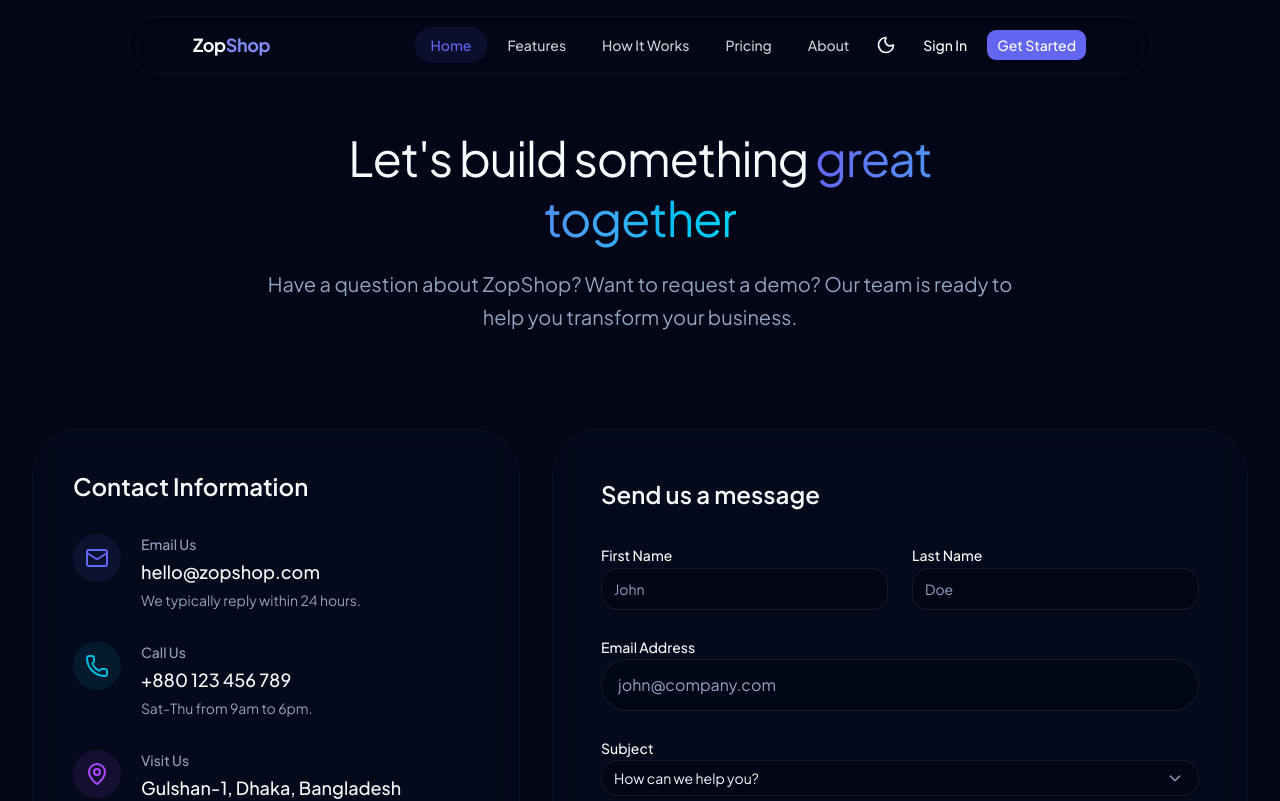
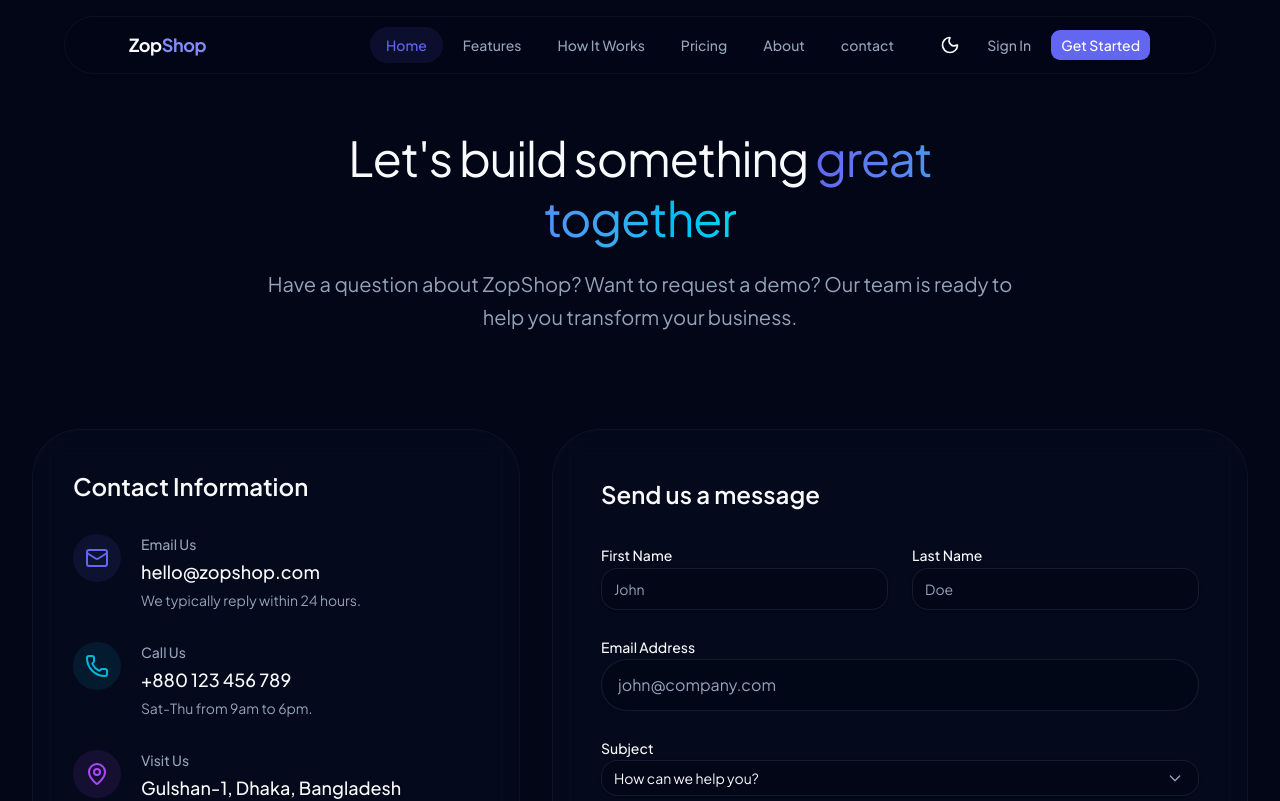
Before and after one commit to rashedulraha/zopshop-saas, a Next.js app: page /contact in a window 1280 px wide. Shown: the top 801 px of the page. Built offline with nearby package versions, Linux system fonts and the light colour scheme.

Commit message:
feat: enhance navbar with smooth framer-motion scroll and theme awareness

```diff
--- a/src/components/layout/Navbar.tsx
+++ b/src/components/layout/Navbar.tsx
@@ -2,6 +2,8 @@
 
 import { useState, useEffect } from "react";
 import Link from "next/link";
+import { usePathname } from "next/navigation";
+import { motion } from "framer-motion";
 import { Menu, X } from "lucide-react";
 import { Button } from "@/components/ui/button";
 import { cn } from "@/lib/utils";
@@ -14,12 +16,17 @@
   { name: "How It Works", href: "#how-it-works" },
   { name: "Pricing", href: "#pricing" },
   { name: "About", href: "#about" },
+  { name: "contact", href: "contact" },
 ];
 
 export function Navbar() {
   const [isOpen, setIsOpen] = useState(false);
   const [scrolled, setScrolled] = useState(false);
   const [activeSection, setActiveSection] = useState("home");
+
+  const pathname = usePathname();
+  const isHome = pathname === "/";
+  const isTransparent = isHome && !scrolled;
 
   useEffect(() => {
     const onScroll = () => setScrolled(window.scrollY > 20);
@@ -57,12 +64,24 @@
 
   return (
     <>
-      <header
+      <motion.header
+        initial={false}
+        animate={{
+          width: scrolled ? "100%" : "calc(100% - 2rem)",
+          maxWidth: scrolled ? "100%" : "72rem",
+          y: scrolled ? 0 : 16,
+          x: "-50%",
+          borderRadius: scrolled ? 0 : 32,
+        }}
+        transition={{ type: "spring", stiffness: 300, damping: 30 }}
+        style={{ top: 0 }}
         className={cn(
-          "fixed left-1/2 -translate-x-1/2 z-50 transition-all duration-300",
-          scrolled
-            ? "top-0 w-full bg-background/80 backdrop-blur-xl border-b border-border rounded-none"
-            : "top-4 w-[calc(100%-2rem)] max-w-5xl bg-transparent backdrop-blur-md border border-white/10 dark:border-white/5 rounded-full",
+          "fixed left-1/2 z-50 transition-colors duration-300",
+          isTransparent
+            ? "bg-white/10 dark:bg-black/20 backdrop-blur-2xl border border-white/20 shadow-sm"
+            : scrolled
+              ? "bg-background/80 backdrop-blur-xl border-b border-border"
+              : "bg-background/80 backdrop-blur-xl border border-border/50 shadow-sm"
         )}
       >
         {/* Container */}
@@ -70,12 +89,10 @@
           <div className="relative w-full container mx-auto flex h-14 items-center justify-between px-4 sm:px-6 lg:px-8">
             {/* Logo */}
             <Link href="/" className="flex items-center gap-2.5 shrink-0 group">
-              <span
-                className={cn(
-                  "font-bold text-lg tracking-tight",
-                  scrolled ? "text-foreground" : "text-white",
-                )}
-              >
+              <span className={cn(
+                "font-bold text-lg tracking-tight",
+                isTransparent ? "text-white" : "text-foreground"
+              )}>
                 Zop<span className="text-primary-light">Shop</span>
               </span>
             </Link>
@@ -101,9 +118,9 @@
                       "px-4 py-2 text-sm font-medium rounded-lg transition-all duration-200",
                       isActive
                         ? "text-primary bg-primary/10"
-                        : scrolled
-                          ? "text-foreground/70 hover:text-foreground hover:bg-muted/50"
-                          : "text-white/80 hover:text-white hover:bg-white/10",
+                        : isTransparent
+                          ? "text-white/80 hover:text-white hover:bg-white/10"
+                          : "text-muted-foreground hover:text-foreground hover:bg-muted/50",
                     )}
                   >
                     {link.name}
@@ -121,9 +138,9 @@
                 render={<Link href="/login" />}
                 nativeButton={false}
                 className={cn(
-                  scrolled
-                    ? ""
-                    : "text-white hover:text-white hover:bg-white/10",
+                  isTransparent
+                    ? "text-white hover:text-white hover:bg-white/10"
+                    : "text-muted-foreground hover:text-foreground hover:bg-muted/50"
                 )}
               >
                 Sign In
@@ -132,7 +149,7 @@
                 size="sm"
                 render={<Link href="/register" />}
                 nativeButton={false}
-                className="bg-primary text-primary-foreground"
+                className="bg-primary text-primary-foreground hover:bg-primary-dark"
               >
                 Get Started
               </Button>
@@ -145,9 +162,9 @@
                 variant="outline"
                 size="icon"
                 className={cn(
-                  "border-border bg-muted/50 hover:bg-muted",
-                  !scrolled &&
-                    "border-white/20 bg-white/10 text-white hover:bg-white/20",
+                  isTransparent
+                    ? "border-white/20 bg-white/10 text-white hover:bg-white/20"
+                    : "border-border bg-muted/50 hover:bg-muted text-foreground"
                 )}
                 onClick={() => setIsOpen(true)}
                 aria-label="Open menu"
@@ -157,7 +174,7 @@
             </div>
           </div>
         </ResponsiveComponents>
-      </header>
+      </motion.header>
 
       {/* ═══ MOBILE DRAWER ═══ */}
 
```
